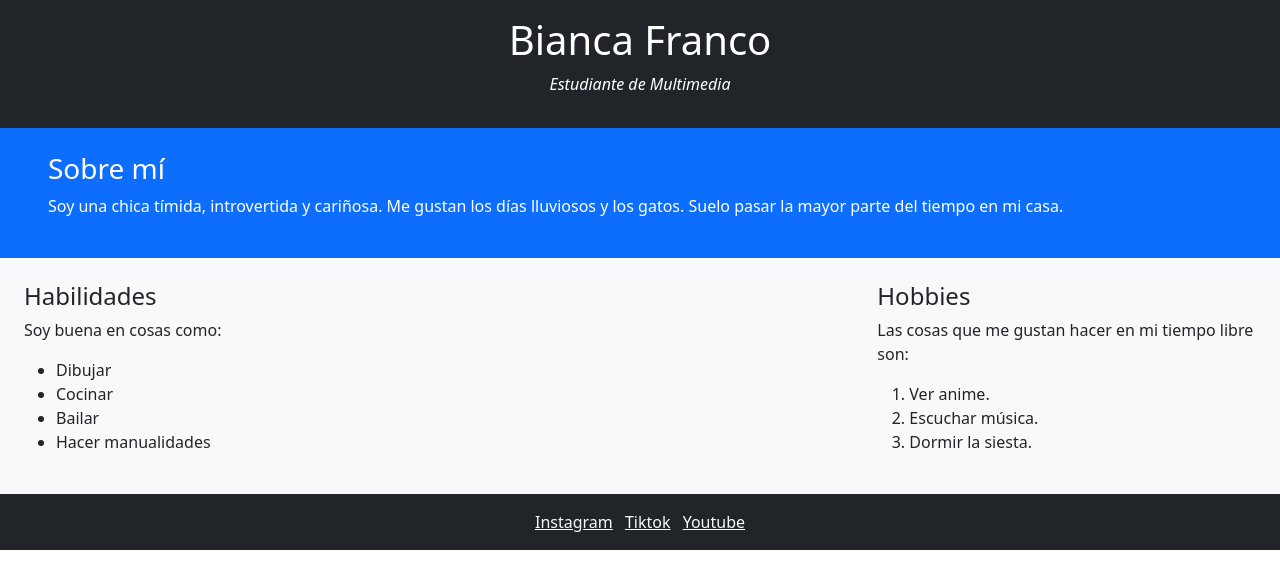
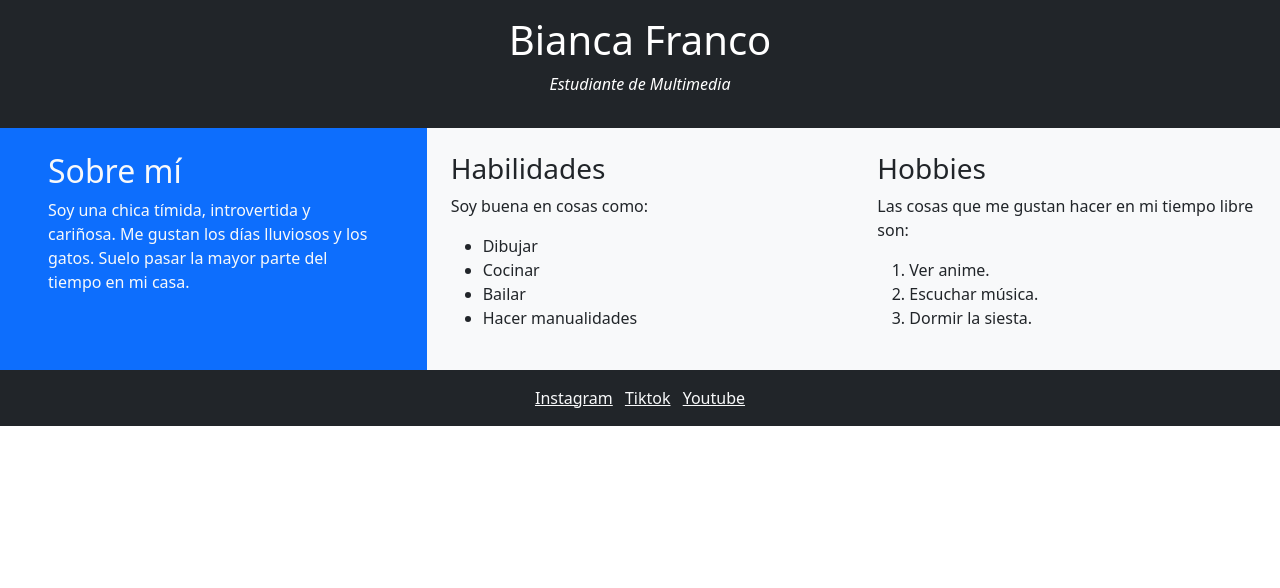
Before and after one commit to biancafrancofulg-byte/mi-pagina-personal, a plain HTML site: page index.html in a window 1280 px wide. Drawn offline with nearby package versions, Linux system fonts and the light colour scheme.

Commit message:
mi pagina personal

```diff
--- a/index.html
+++ b/index.html
@@ -8,23 +8,25 @@
 
 </head>
 <body>
+
     <header class="text-center text-bg-dark py-4 py-md-3 py-xxl-5">
         <h1>Bianca Franco</h1>
         <p><em>Estudiante de Multimedia</em></p>
     </header>
 
-        <section class="bg-primary text-white py-4 px-3 px-md-5 px-xxl-5">
-            <h2 class="fs-3 fs-md-2 fs-xxl-1">Sobre mí</h2>
-            <p class="fs-6 fs-md-5 fs-xxl-4">Soy una chica tímida, introvertida y cariñosa. Me gustan los días lluviosos y los gatos. Suelo pasar la mayor parte del tiempo en mi casa.</p>
+
+    <main class="container-fluid">
+         <div class="row">
+
+             <section class="col-12 col-md-12 col-lg-4 bg-primary text-light py-4 px-3 px-md-5 px-xxl-5">
+            <h2>Sobre mí</h2>
+            <p>Soy una chica tímida, introvertida y cariñosa. Me gustan los días lluviosos y los gatos. Suelo pasar la mayor parte del tiempo en mi casa.</p>
         </section>
 
-    <main class="container-fluid">
-       <div class="row">
-
-            <section class="col-md-8 bg-light py-4 px-4 px-xxl-5">
-                 <h3 class="fs-4 fs-xxl-2">Habilidades</h3>
-                   <p lass="fs-6 fs-xxl-4">Soy buena en cosas como:</p>
-                      <ul class="fs-6 fs-xxl-4">
+            <section class="col-12 col-md-6 col-lg-4 bg-light py-4 px-4 px-xxl-5">
+                 <h3>Habilidades</h3>
+                   <p>Soy buena en cosas como:</p>
+                      <ul>
                         <li>Dibujar</li>
                         <li>Cocinar</li>
                         <li>Bailar</li>
@@ -32,24 +34,23 @@
                       </ul>
              </section>
 
-             <section class="col-md-4 bg-light py-4 px-4 px-xxl-5">
-                 <h3 class="fs-4 fs-xxl-2">Hobbies</h3>
-                     <p class="fs-6 fs-xxl-4">Las cosas que me gustan hacer en mi tiempo libre son:</p>
-                      <ol class="fs-6 fs-xxl-4">
+             <section class="col-12 col-md-6 col-lg-4 bg-light py-4 px-4 px-xxl-5">
+                 <h3>Hobbies</h3>
+                     <p>Las cosas que me gustan hacer en mi tiempo libre son:</p>
+                      <ol>
                         <li>Ver anime.</li>
                         <li>Escuchar música.</li>
                         <li>Dormir la siesta.</li>
                      </ol>
-
-            </section>
+             </section>
 
          </div>
     </main>
 
     <footer class="text-center bg-dark py-3 py-xxl-4">
-        <a href="#" class="text-light mx-1 fs-6 fs-xxl-4">Instagram</a>
-        <a href="#" class="text-light mx-1 fs-6 fs-xxl-4">Tiktok</a>
-        <a href="#" class="text-light mx-1 fs-6 fs-xxl-4">Youtube</a>
+        <a href="#" class="text-light mx-1">Instagram</a>
+        <a href="#" class="text-light mx-1">Tiktok</a>
+        <a href="#" class="text-light mx-1">Youtube</a>
     </footer>
 
 
```
